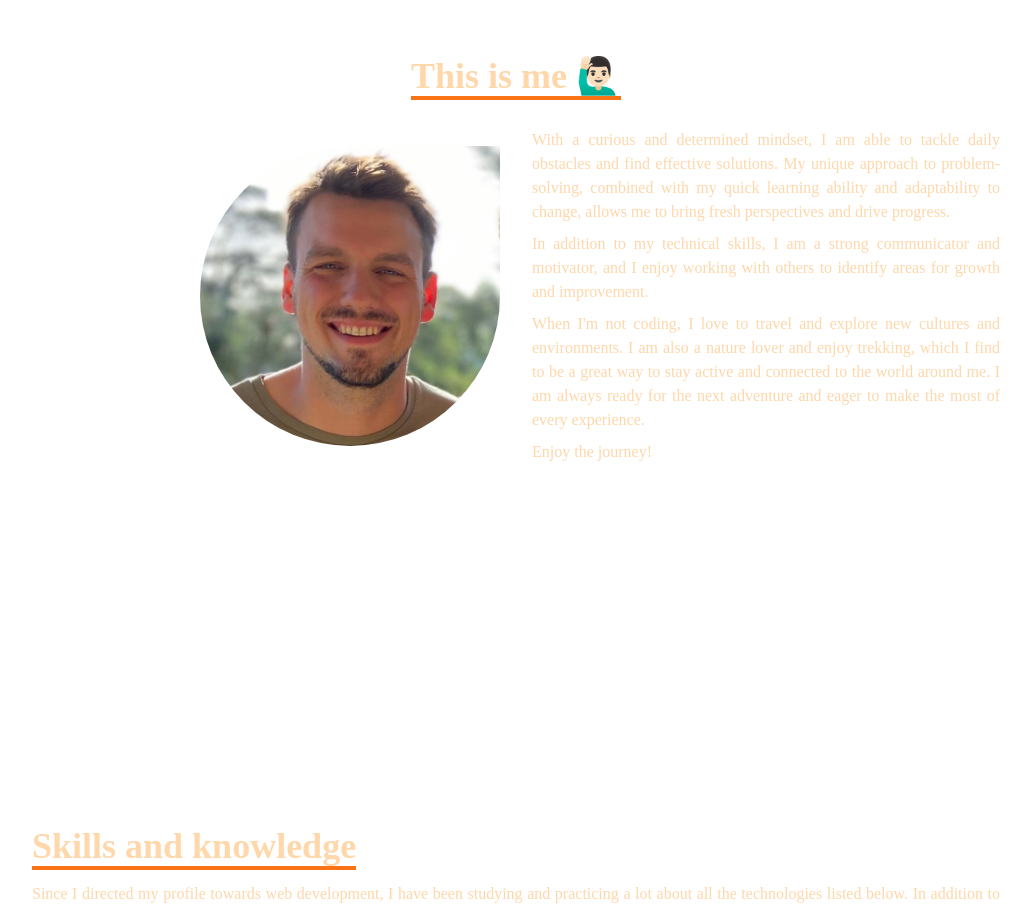
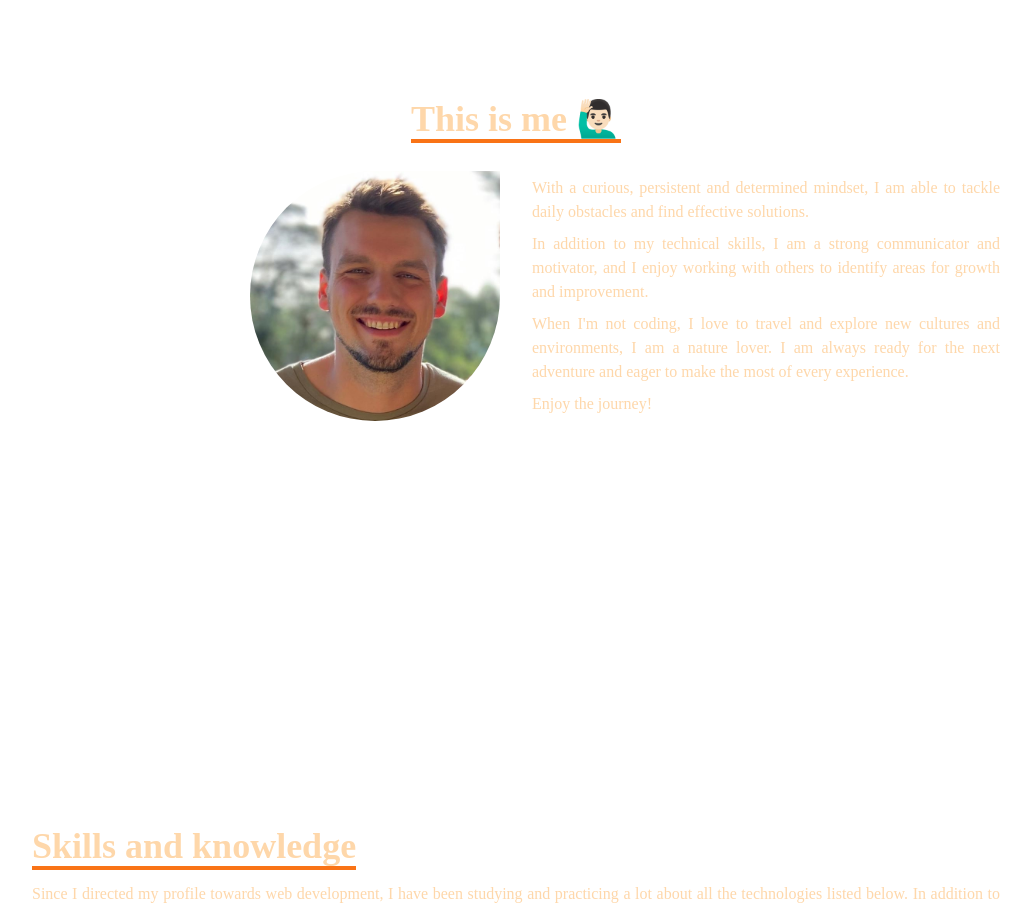
Before and after one commit to kbcruz6/portfolio-react-tw, a React (Create React App) app: page / in a window 1280 px wide. Shown: the part 940-1849 px from the top of the page, without its empty margins (124-1155 px from the left). Built offline with nearby package versions, Linux system fonts and the light colour scheme.

Commit message:
about me text

```diff
--- a/src/components/About.jsx
+++ b/src/components/About.jsx
@@ -24,7 +24,7 @@ const About = () => {
             >
               <img
                 src={profileImg}
-                className="w-[200px] shadow-lg dark:shadow-none shadow-slate-600 sm:w-[300px] sm:h-[300px] h-[200px] rounded-br-full sm:rounded-bl-full rounded-tl-full sm:rounded-tr-none rounded-tr-full rounded-bl-none flex"
+                className="w-[200px] shadow-lg dark:shadow-none shadow-slate-600 sm:w-[250px] sm:h-[250px] h-[200px] rounded-br-full sm:rounded-bl-full rounded-tl-full sm:rounded-tr-none rounded-tr-full rounded-bl-none flex"
               ></img>
             </div>
             <div
@@ -34,11 +34,8 @@ const About = () => {
               className="text-justify"
             >
               <p>
-                With a curious and determined mindset, I am able to tackle daily
-                obstacles and find effective solutions. My unique approach to
-                problem-solving, combined with my quick learning ability and
-                adaptability to change, allows me to bring fresh perspectives
-                and drive progress.{" "}
+                With a curious, persistent and determined mindset, I am able to
+                tackle daily obstacles and find effective solutions.{" "}
                 <p className="my-2">
                   In addition to my technical skills, I am a strong communicator
                   and motivator, and I enjoy working with others to identify
@@ -46,10 +43,9 @@ const About = () => {
                 </p>
                 <p className="my-2">
                   When I'm not coding, I love to travel and explore new cultures
-                  and environments. I am also a nature lover and enjoy trekking,
-                  which I find to be a great way to stay active and connected to
-                  the world around me. I am always ready for the next adventure
-                  and eager to make the most of every experience.
+                  and environments, I am a nature lover. I am always ready for
+                  the next adventure and eager to make the most of every
+                  experience.
                 </p>
                 <p>Enjoy the journey!</p>
               </p>
```
